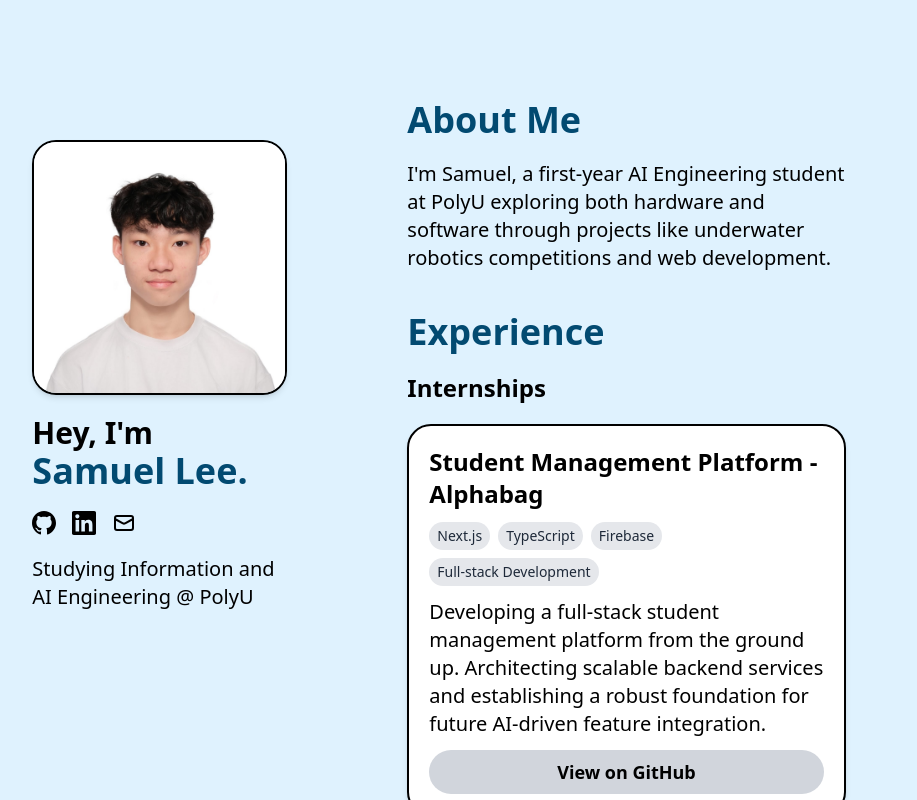
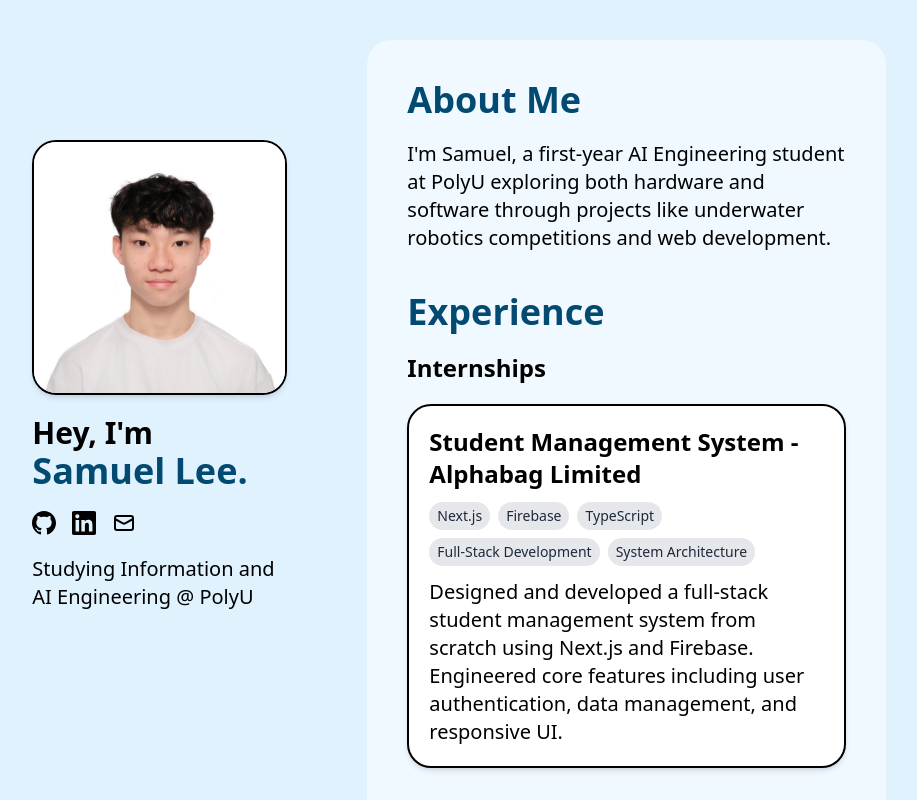
Before and after one commit to wavesam/portfolio6, a React (Vite) app: page / in a window 1280 px wide. Shown: the top 800 px of the page, without its empty margins (181-1098 px from the left). Built offline with nearby package versions, Linux system fonts and the light colour scheme.

Commit message:
updated theme

```diff
--- a/src/App.tsx
+++ b/src/App.tsx
@@ -13,9 +13,9 @@ import acneImpactPhoto from "./images/acne_impact_photo.png";
 function App() {
   return (
     <div className="min-h-screen w-screen flex items-center justify-center bg-sky-100">
-      <div className="my-15 md:w-2/3 flex flex-col xl:flex-row gap-20 text-xl font-sans">
+      <div className="my-10 md:w-2/3 flex flex-col xl:flex-row gap-20 text-xl font-sans">
         <div className="xl:sticky xl:top-35 xl:w-1/3 h-full">
-          <div className="items-center xl:items-start flex flex-col gap-5 text-center xl:text-left">
+          <div className="xl:mt-0 items-center xl:items-start flex flex-col gap-5 text-center xl:text-left">
             <img
               src={profilePhoto}
               alt="profile pic"
@@ -32,7 +32,7 @@ function App() {
             </p>
           </div>
         </div>
-        <div className="-mt-10 xl:mt-0 w-full xl:w-2/3 h-full p-10 flex flex-col gap-10 overflow-y-scroll [scrollbar-width:none] [&::-webkit-scrollbar]:hidden">
+        <div className="-mt-10 xl:mt-0 w-full xl:w-2/3 h-full p-10 flex flex-col gap-10 overflow-y-scroll [scrollbar-width:none] [&::-webkit-scrollbar]:hidden bg-sky-50 rounded-3xl">
           <div className="flex flex-col gap-5">
             <h1 className="text-4xl font-bold text-sky-900">About Me</h1>
             <p>
@@ -43,15 +43,15 @@ function App() {
             <h1 className="mt-5 text-4xl font-bold text-sky-900">Experience</h1>
             <h1 className="text-2xl font-bold">Internships</h1>
             <ProjectCard
-              title="Student Management Platform - Alphabag"
+              title="Student Management System - Alphabag Limited"
               technologies={[
                 "Next.js",
+                "Firebase",
                 "TypeScript",
-                "Firebase",
-                "Full-stack Development",
+                "Full-Stack Development",
+                "System Architecture",
               ]}
-              description="Developing a full-stack student management platform from the ground up. Architecting scalable backend services and establishing a robust foundation for future AI-driven feature integration."
-              githubUrl="https://github.com/wavesam/alphabag-platform"
+              description="Designed and developed a full-stack student management system from scratch using Next.js and Firebase. Engineered core features including user authentication, data management, and responsive UI."
             />
             <h1 className="mt-5 text-4xl font-bold text-sky-900">Projects</h1>
             <h1 className="text-2xl font-bold">Software Development</h1>
```
